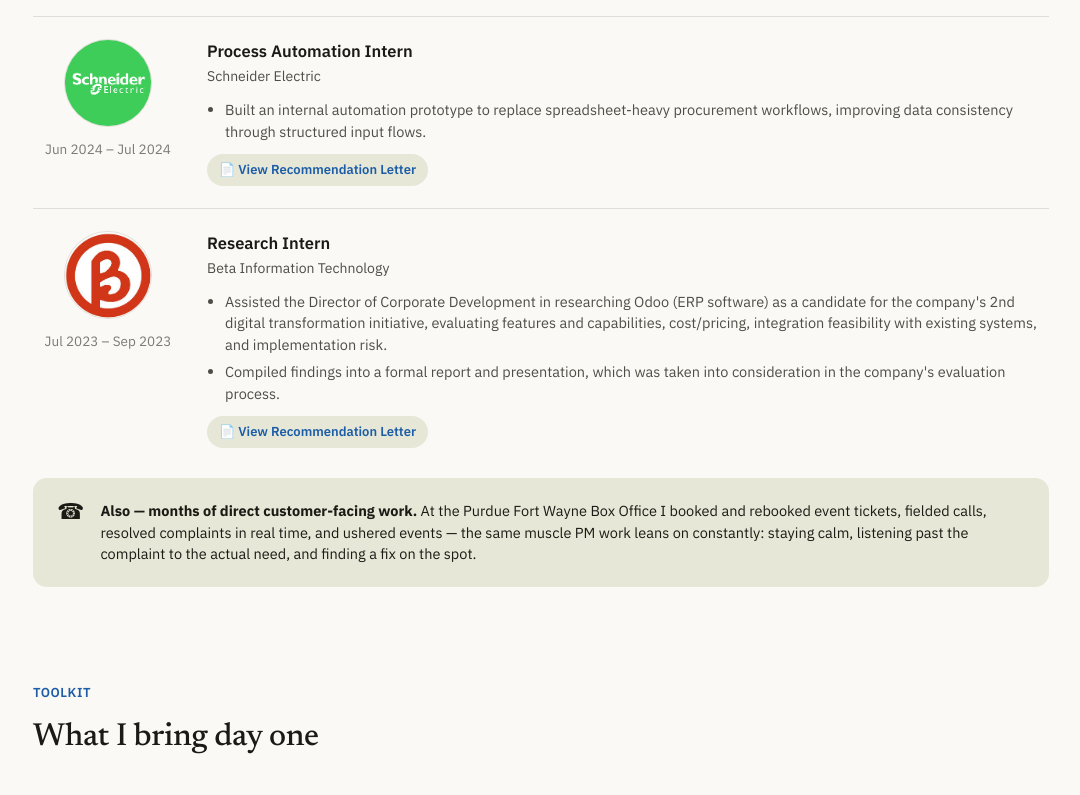
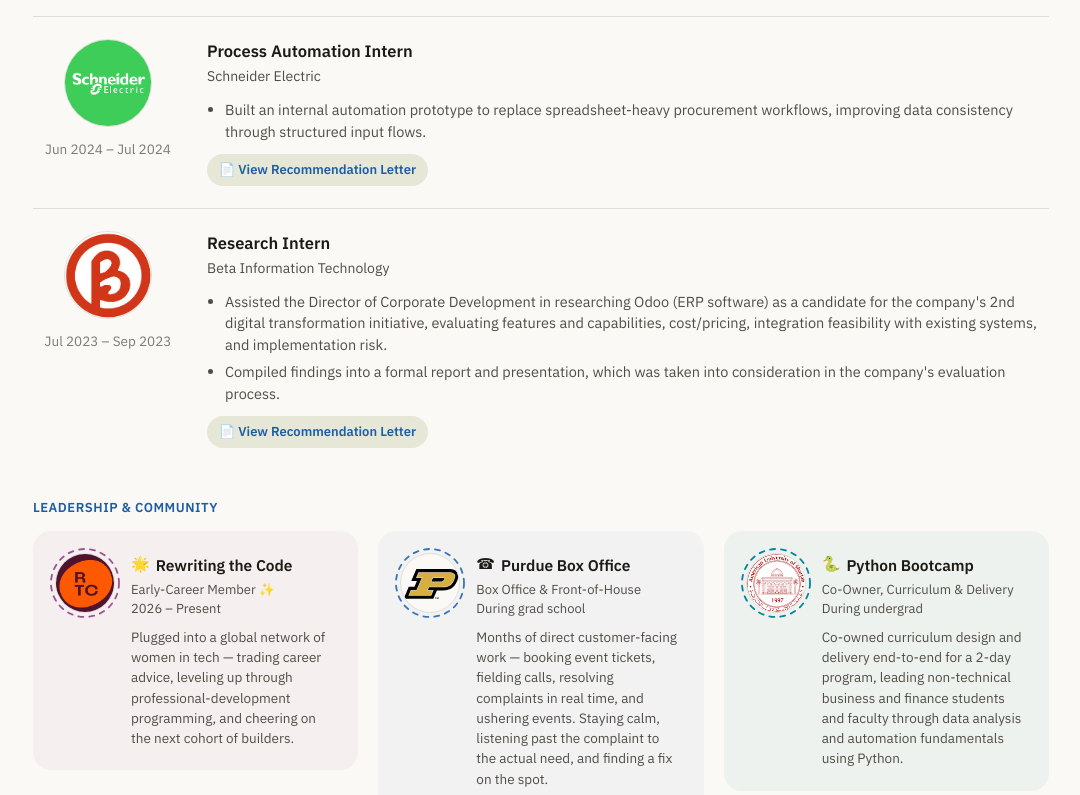
Before and after one commit to MahalakshmiPFW/Portfolio, a React (Vite) app: page / in a window 1280 px wide. Shown: the part 2991-3786 px from the top of the page, without its empty margins (99-1179 px from the left). Built offline with nearby package versions, Linux system fonts and the light colour scheme.

Commit message:
added volunteering and leadership stuff

```diff
--- a/src/components/Experience.tsx
+++ b/src/components/Experience.tsx
@@ -1,7 +1,10 @@
 import React from 'react';
-import { EXPERIENCE } from '../pmData';
+import { COMMUNITY, EXPERIENCE } from '../pmData';
+import { hueColors, usePmTheme } from '../theme';
 
 const Experience: React.FC = () => {
+  const { darkMode } = usePmTheme();
+
   return (
     <section id="experience" data-nav-target data-reveal data-screen-label="Experience" style={{ maxWidth: 1080, margin: '0 auto', padding: '24px 32px 72px' }}>
       <div style={{ marginBottom: 36 }}>
@@ -63,12 +66,45 @@
         ))}
       </div>
 
-      <div style={{ marginTop: 8, padding: '22px 24px', borderRadius: 14, background: 'var(--pm-accent-soft)', display: 'flex', gap: 16, alignItems: 'flex-start' }}>
-        <span style={{ fontSize: 22, lineHeight: 1 }}>☎</span>
-        <p style={{ margin: 0, fontSize: 14.5, color: 'var(--pm-ink)' }}>
-          <strong>Also — months of direct customer-facing work.</strong> At the Purdue Fort Wayne Box Office I booked and rebooked event tickets, fielded calls, resolved complaints in real time, and ushered events — the same muscle PM work leans on constantly: staying calm, listening past the complaint to the actual need, and finding a fix on the spot.
-        </p>
-      </div>
+      {COMMUNITY.length > 0 && (
+        <div style={{ marginTop: 28 }}>
+          <div style={{ fontSize: 13, fontWeight: 600, color: 'var(--pm-accent)', letterSpacing: '0.04em', textTransform: 'uppercase', marginBottom: 14 }}>
+            Leadership & Community
+          </div>
+          <div className="pm-community-grid" style={{ display: 'grid', gridTemplateColumns: 'repeat(auto-fit, minmax(280px, 1fr))', gap: 20, alignItems: 'start' }}>
+            {COMMUNITY.map((item) => {
+              const colors = hueColors(item.hue, darkMode);
+              return (
+                <div
+                  key={item.org}
+                  className="pm-edu-card pm-community-card"
+                  style={{ '--pm-tilt': item.tilt, borderRadius: 18, padding: 22, background: colors.card, display: 'flex', alignItems: 'flex-start', gap: 16 } as React.CSSProperties}
+                >
+                  <div style={{ position: 'relative', width: 60, height: 60, flex: 'none' }}>
+                    <svg width="72" height="72" viewBox="0 0 72 72" style={{ position: 'absolute', top: -6, left: -6, pointerEvents: 'none' }}>
+                      <circle cx="36" cy="36" r="34" fill="none" stroke={colors.bar} strokeWidth="1.8" strokeDasharray="5 6" strokeLinecap="round" />
+                    </svg>
+                    <div style={{ width: 60, height: 60, borderRadius: '50%', overflow: 'hidden', border: '1px solid var(--pm-hairline)', background: item.logoBg ?? 'var(--pm-bg)' }}>
+                      <img src={item.logo} alt={item.org} style={{ width: 60, height: 60, objectFit: 'cover', display: 'block' }} />
+                    </div>
+                  </div>
+                  <div style={{ minWidth: 0 }}>
+                    <div style={{ display: 'flex', alignItems: 'center', gap: 6, marginBottom: 4, flexWrap: 'wrap' }}>
+                      <span className="pm-doodle-icon" style={{ fontSize: 15, display: 'inline-block', flex: 'none' }}>{item.icon}</span>
+                      <span style={{ fontWeight: 600, fontSize: 15.5, lineHeight: 1.3 }}>{item.org}</span>
+                    </div>
+                    <div style={{ fontSize: 13, color: 'var(--pm-ink-soft)', marginBottom: 8 }}>
+                      <div>{item.role}</div>
+                      <div>{item.dates}</div>
+                    </div>
+                    <p style={{ margin: 0, fontSize: 13.5, color: 'var(--pm-ink-soft)', lineHeight: 1.5 }}>{item.blurb}</p>
+                  </div>
+                </div>
+              );
+            })}
+          </div>
+        </div>
+      )}
     </section>
   );
 };
--- a/src/pmData.ts
+++ b/src/pmData.ts
@@ -1,4 +1,4 @@
-import { CaseStudy, EducationItem, ExperienceItem, ProcessStep, ToolkitGroup } from './types';
+import { CaseStudy, CommunityItem, EducationItem, ExperienceItem, ProcessStep, ToolkitGroup } from './types';
 
 export const EXPLORING = ['React Native', 'Web Design', 'Docker'];
 
@@ -192,6 +192,41 @@
   },
 ];
 
+export const COMMUNITY: CommunityItem[] = [
+  {
+    logo: '/assets/images/RTC-logo.png',
+    logoBg: 'white',
+    icon: '🌟',
+    org: 'Rewriting the Code',
+    role: 'Early-Career Member ✨',
+    dates: '2026 – Present',
+    blurb: 'Plugged into a global network of women in tech — trading career advice, leveling up through professional-development programming, and cheering on the next cohort of builders.',
+    hue: 330,
+    tilt: '-1deg',
+  },
+  {
+    logo: '/assets/images/PurdueLogo.svg',
+    icon: '☎',
+    org: 'Purdue Box Office',
+    role: 'Box Office & Front-of-House',
+    dates: 'During grad school',
+    blurb: 'Months of direct customer-facing work — booking event tickets, fielding calls, resolving complaints in real time, and ushering events. Staying calm, listening past the complaint to the actual need, and finding a fix on the spot.',
+    hue: 255,
+    tilt: '1deg',
+  },
+  {
+    logo: '/assets/images/AUS Logo.png',
+    logoBg: 'white',
+    icon: '🐍',
+    org: 'Python Bootcamp',
+    role: 'Co-Owner, Curriculum & Delivery',
+    dates: 'During undergrad',
+    blurb: 'Co-owned curriculum design and delivery end-to-end for a 2-day program, leading non-technical business and finance students and faculty through data analysis and automation fundamentals using Python.',
+    hue: 210,
+    tilt: '-0.6deg',
+  },
+];
+
 export const TOOLKIT: ToolkitGroup[] = [
   {
     title: 'Product & Process',
```
Also changed, not shown: src/types.ts (+12 -0 lines), public/assets/images/RTC-logo.png (added).
